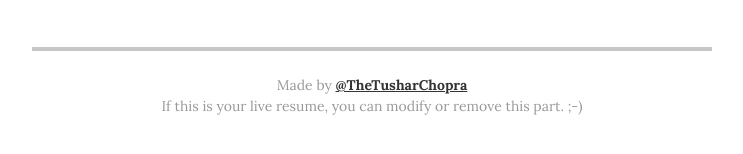
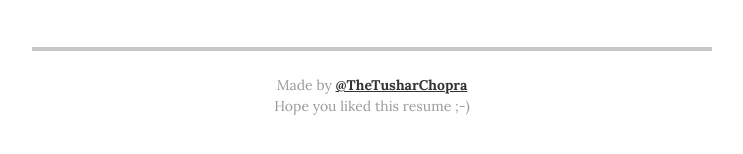
Before and after one commit to TheTusharChopra/portfolio, a Jekyll site: the page built from index.html, in a window 1280 px wide and 900 px high, scrolled down 3548 px. Shown: the part 735-889 px from the top of the window, without its empty margins (268-1011 px from the left). Built offline with Jekyll 4.4.1, drawn with Linux system fonts in a browser that asks for light colours.

Commit message:
Update resume.html

```diff
--- a/_layouts/resume.html
+++ b/_layouts/resume.html
@@ -233,7 +233,7 @@
 
       <footer class="page-footer">
         <p class="footer-line">Made by <a href="http://github/com/TheTusharChopra">@TheTusharChopra</a></p>
-        <p class="footer-line">If this is your live resume, you can modify or remove this part. ;-)</p>
+        <p class="footer-line">Hope you liked this resume ;-)</p>
       </footer>
 
     </div>
```
